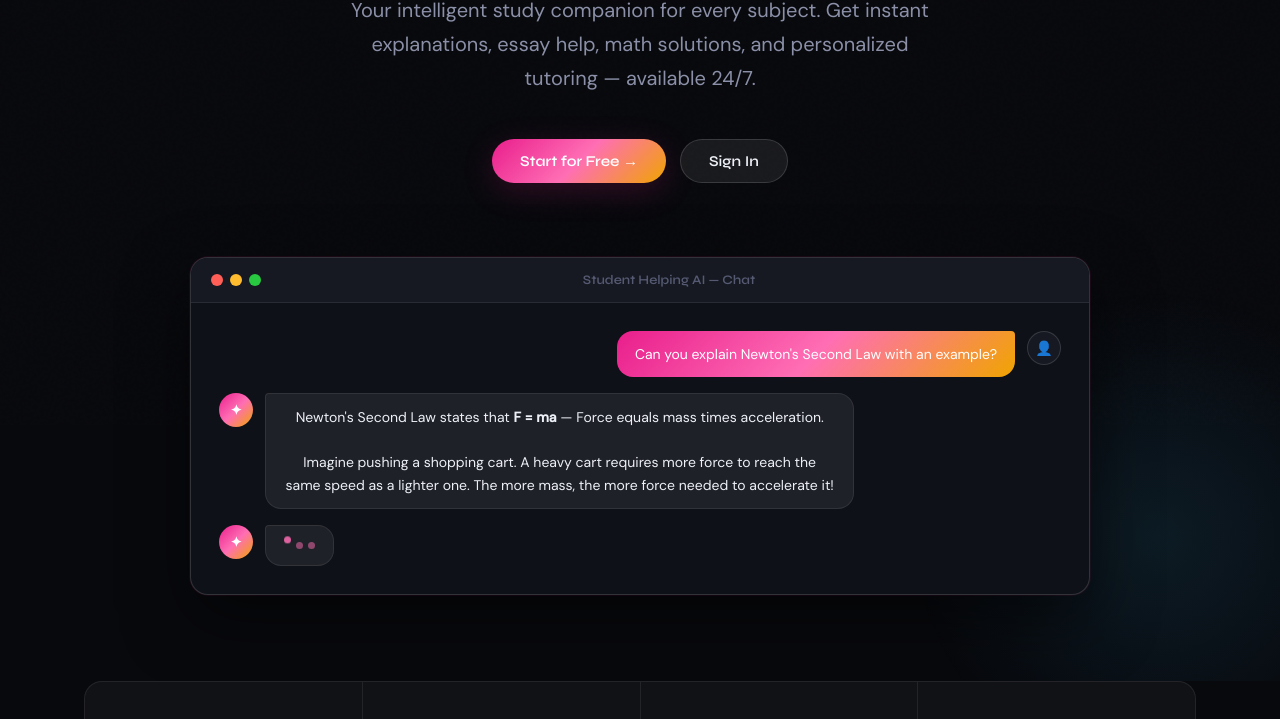
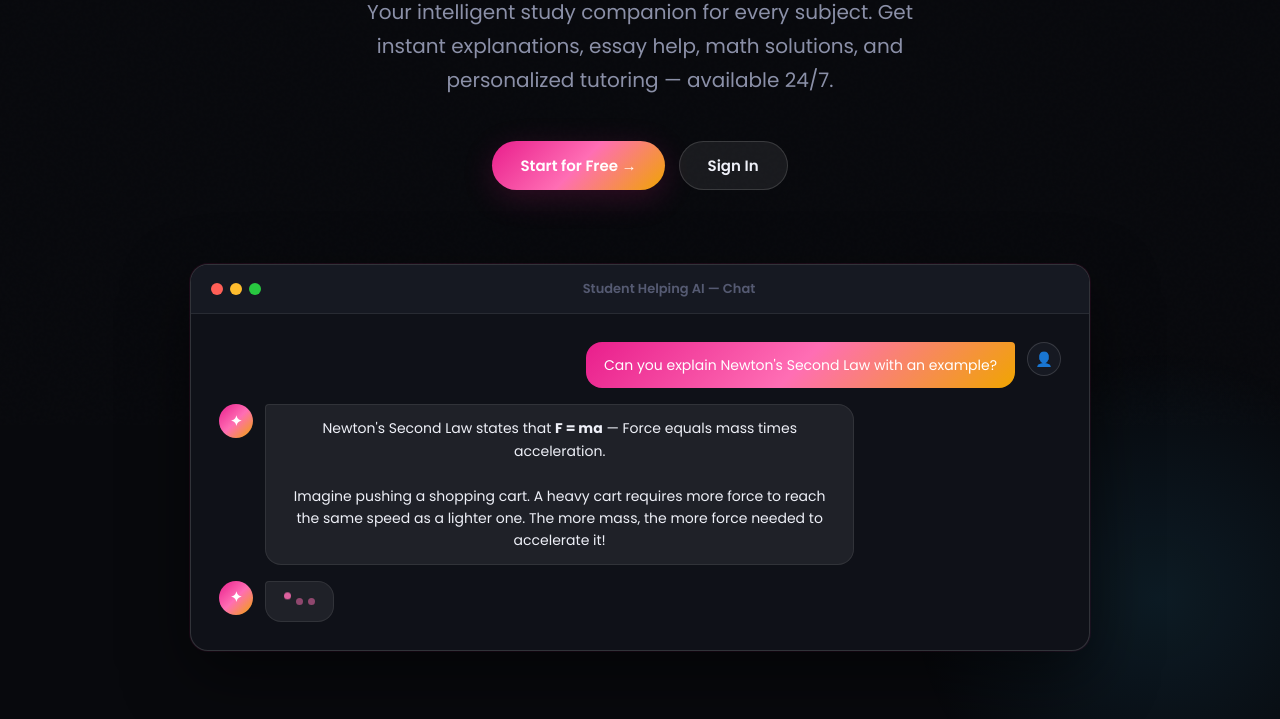
Before and after one commit to moniba3-cs/student-helping-ai, a website: page public/index.html in a window 1280 px wide. Shown: the part 375-1094 px from the top of the page. Drawn offline with Linux system fonts and the light colour scheme.

Commit message:
initial commit

```diff
--- a/package.json
+++ b/package.json
@@ -2,5 +2,8 @@
   "name": "student-helping-ai",
   "version": "1.0.0",
   "description": "AI-powered student helper chatbot",
-  "main": "server.js"
+  "main": "server.js",
+  "dependencies": {
+    "dotenv": "^17.4.2"
+  }
 }
--- a/public/index.html
+++ b/public/index.html
@@ -5,7 +5,8 @@
   <meta name="viewport" content="width=device-width, initial-scale=1.0"/>
   <title>Student Helping AI — Learn Smarter</title>
   <link rel="preconnect" href="https://fonts.googleapis.com">
-  <link href="https://fonts.googleapis.com/css2?family=Syne:wght@400;600;700;800&family=DM+Sans:ital,wght@0,300;0,400;0,500;1,300&display=swap" rel="stylesheet">
+  <link rel="preconnect" href="https://fonts.gstatic.com" crossorigin>
+  <link href="https://fonts.googleapis.com/css2?family=Poppins:ital,wght@0,300;0,400;0,500;0,600;0,700;0,800;1,300&display=swap" rel="stylesheet">
   <style>
     /* ============================================================
        CSS VARIABLES & RESET
@@ -31,8 +32,8 @@
       --radius: 18px;
       --radius2: 12px;
       --transition: all 0.28s cubic-bezier(0.4,0,0.2,1);
-      --font-display: 'Syne', sans-serif;
-      --font-body: 'DM Sans', sans-serif;
+      --font-display: 'Poppins', sans-serif;
+      --font-body: 'Poppins', sans-serif;
     }
     [data-theme="light"] {
       --bg: #f4f5fb;
```
Also changed, not shown: public/dashboard.html (+8 -8 lines), 2 other files.
